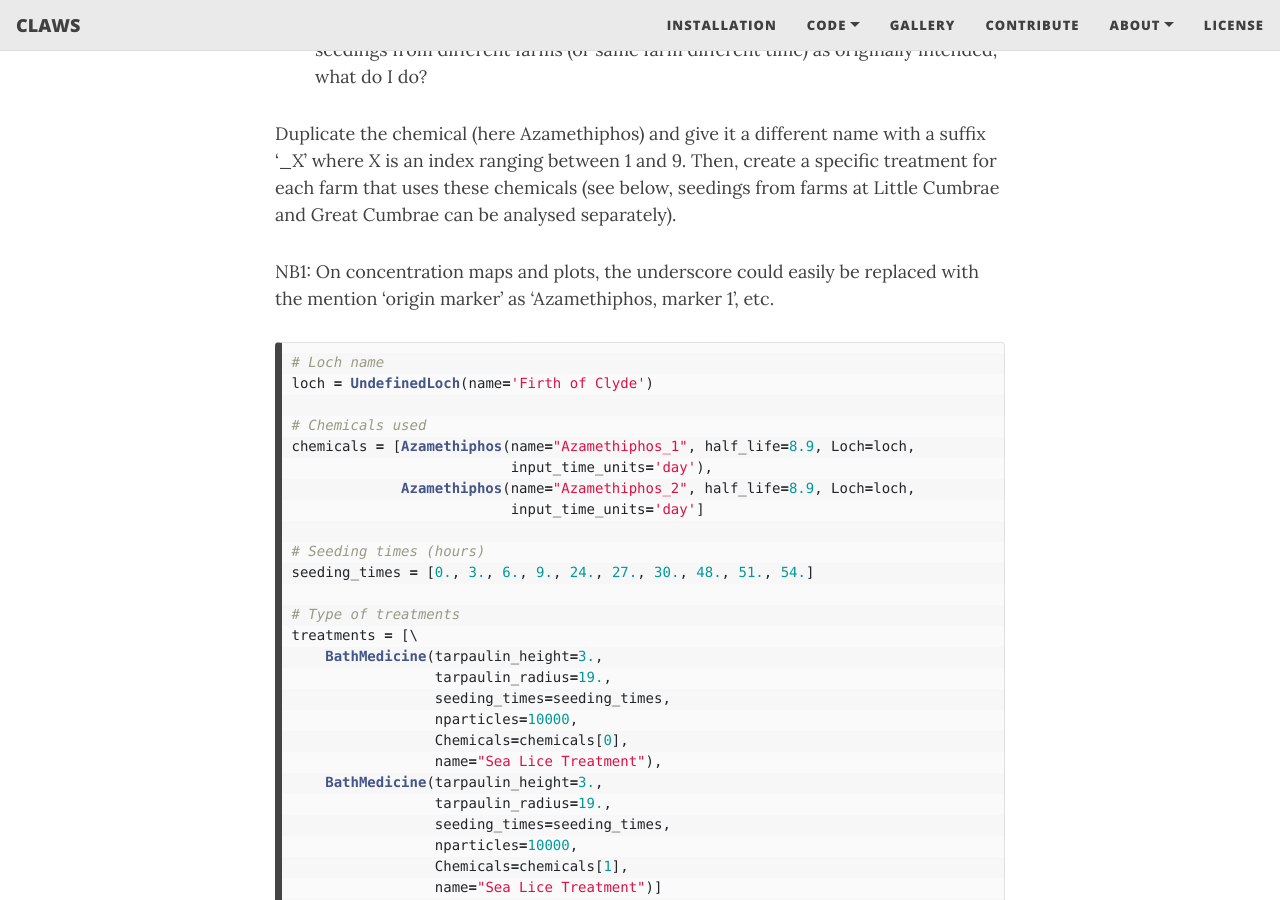
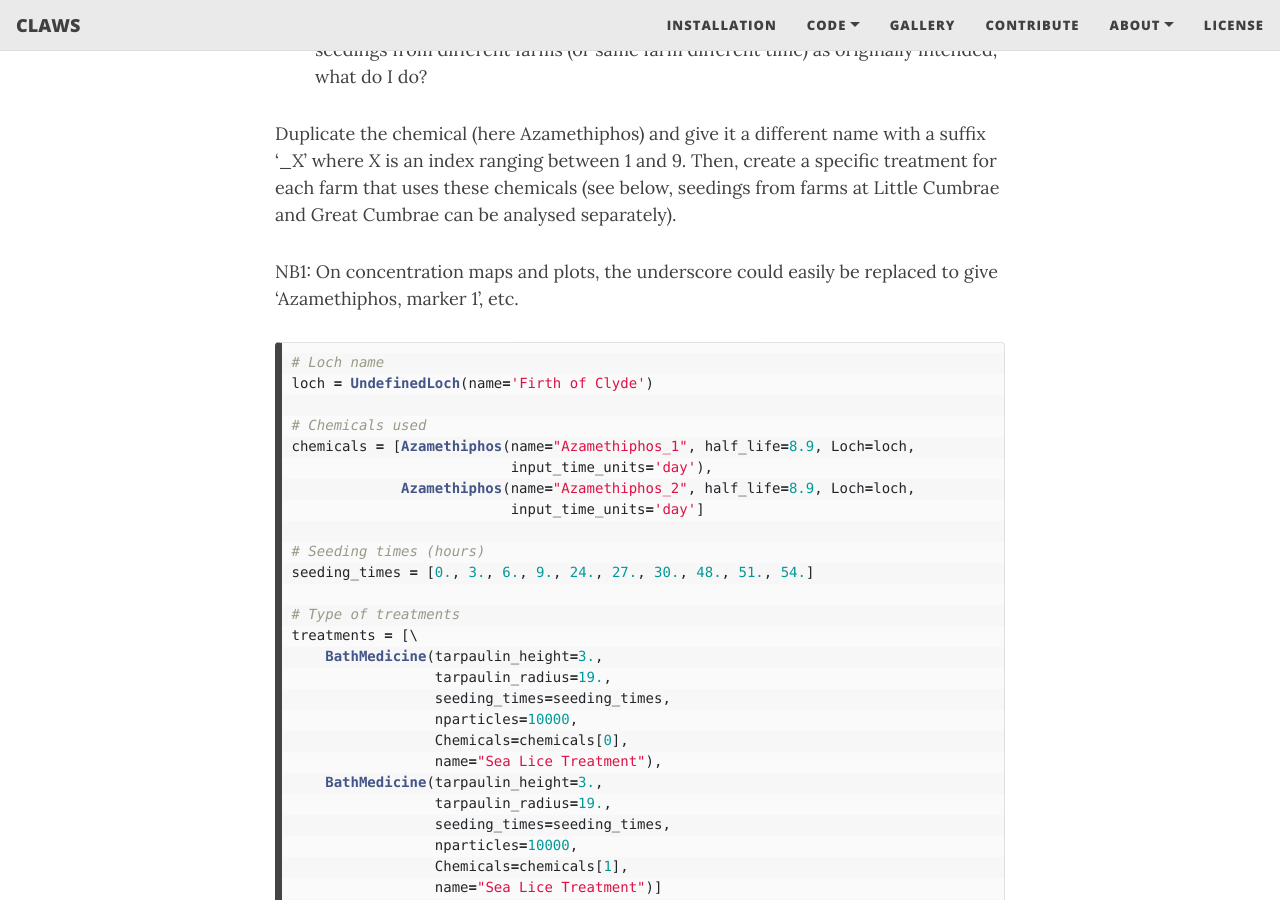
Before and after one commit to claws-scot/claws-scot.github.io, a Jekyll site: the page built from meetings/meeting-220623-B.md, in a window 1280 px wide and 900 px high, scrolled down 1952 px. Built offline with Jekyll 4.4.1, drawn with Linux system fonts in a browser that asks for light colours; nearby versions of some CDN libraries.

Commit message:
Editing web pages

````diff
--- a/meetings/meeting-220623-B.md
+++ b/meetings/meeting-220623-B.md
@@ -51,7 +51,7 @@ where Azamethiphos has a half-life of 8.9 days and Deltamethrin has an infinite
 Duplicate the chemical (here Azamethiphos) and give it a different name with a suffix '\_X' where _X_ is an index ranging between 1 and 9.
 Then, create a specific treatment for each farm that uses these chemicals (see below, seedings from farms at Little Cumbrae and Great Cumbrae can be analysed separately).
 
-NB1: On concentration maps and plots, the underscore could easily be replaced with the mention 'origin marker' as 'Azamethiphos, marker 1', etc.
+NB1: On concentration maps and plots, the underscore could easily be replaced to give 'Azamethiphos, marker 1', etc.
 
 ```python
 # Loch name
````
